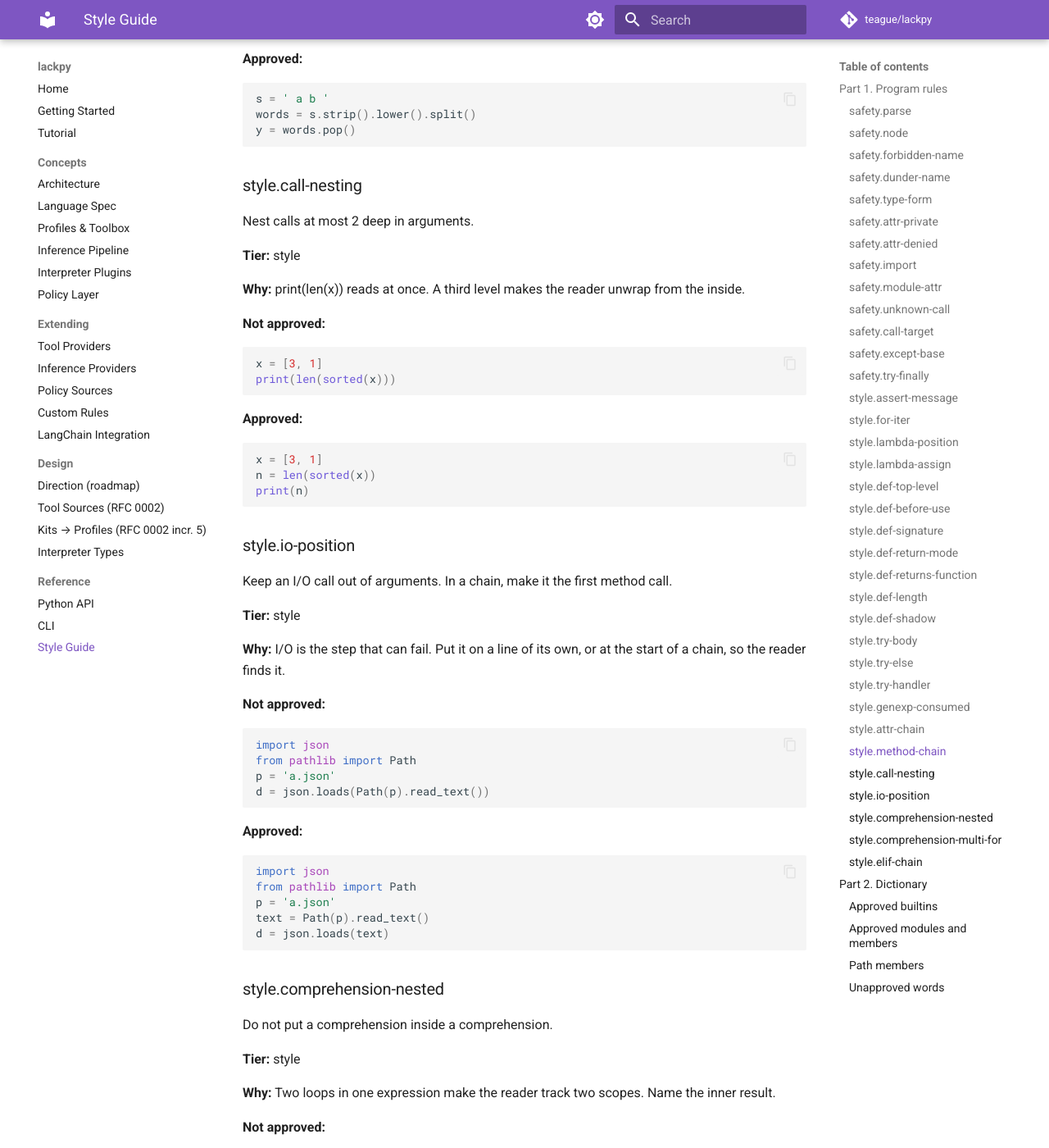
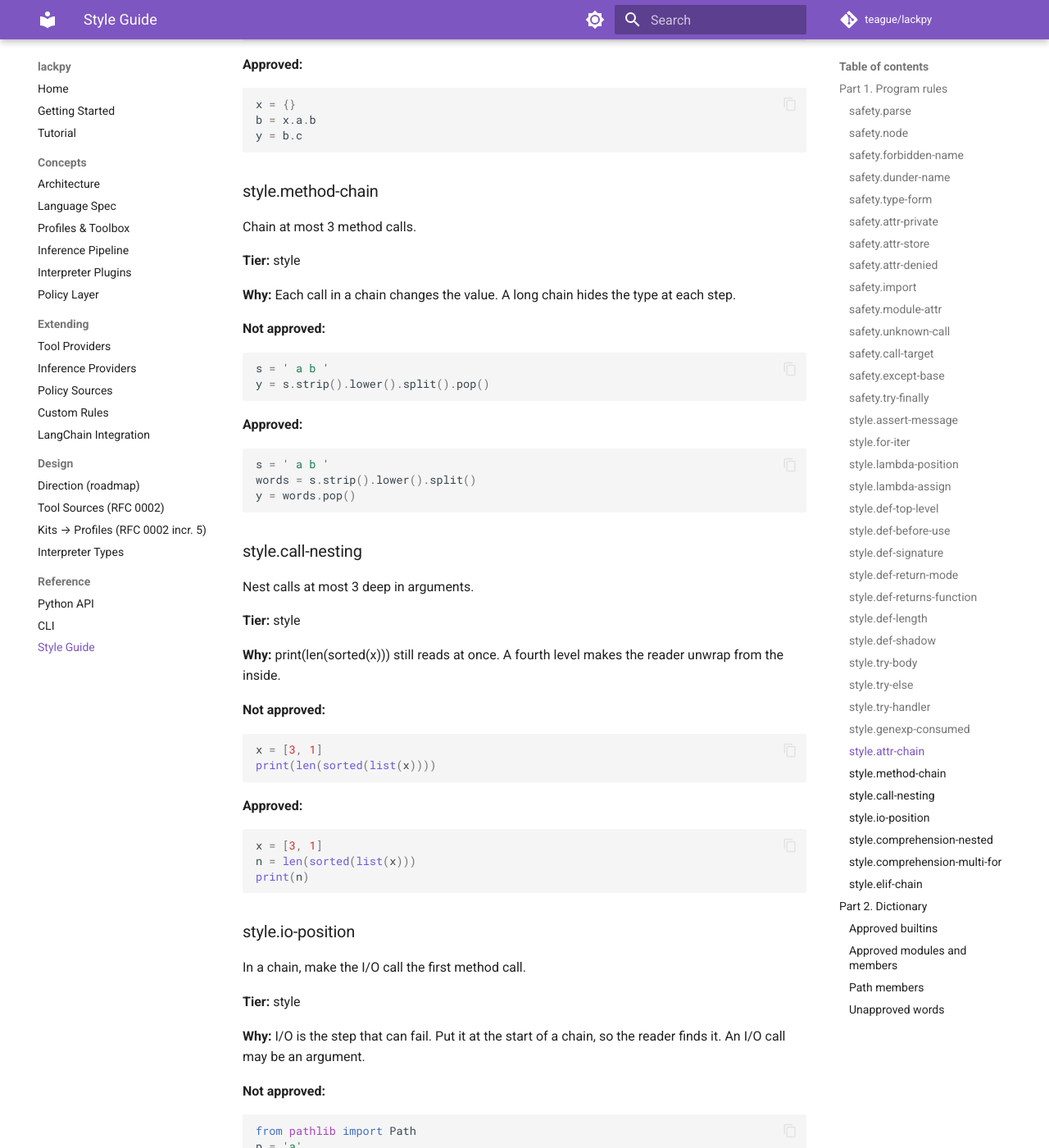
Before and after one commit to teaguesterling/lackpy, an MkDocs documentation site: the page built from docs/reference/style-guide.md, in a window 1280 px wide and 1400 px high, scrolled down 14901 px. Shown: the whole window at 82% size. Built offline with MkDocs 1.6.1 and Material for MkDocs 9.7.7, drawn with Linux system fonts in a browser that asks for light colours; comment, search, counter and statistics services are not loaded; some of the changed text lies outside the part shown.

Commit message:
lang: nesting to depth 3, I/O calls as arguments, no attribute stores (corpus: admitted 608 -> 615, structural 3030 -> 3372)
Retires the Plan 1 expectations that rejected depth-3 nesting and an I/O call used as an argument
(tests/lang/test_style_shape.py), per Teague's ruling. Chain-root half of style.io-position stays.
New safety rule safety.attr-store; two host-mutation programs added to test_waive_everything.

Co-Authored-By: Claude Sonnet 5.5 <noreply@anthropic.com>
Claude-Session: https://claude.ai/code/session_01SM9Rz4KCre34wobnTkmrfu

````diff
--- a/docs/reference/style-guide.md
+++ b/docs/reference/style-guide.md
@@ -130,6 +130,28 @@ name = 'a'.__class__
 
 ```python
 name = 'a'.upper()
+```
+
+### safety.attr-store
+
+Do not assign to or delete an attribute.
+
+**Tier:** safety
+
+**Why:** An attribute store on a class or object that the host passes in changes the host for every later program. A name is local to the program.
+
+**Not approved:**
+
+```python
+x = []
+x.y = 1
+```
+
+**Approved:**
+
+```python
+x = {}
+x['y'] = 1
 ```
 
 ### safety.attr-denied
@@ -736,52 +758,49 @@ y = words.pop()
 
 ### style.call-nesting
 
-Nest calls at most 2 deep in arguments.
+Nest calls at most 3 deep in arguments.
 
 **Tier:** style
 
-**Why:** print(len(x)) reads at once. A third level makes the reader unwrap from the inside.
+**Why:** print(len(sorted(x))) still reads at once. A fourth level makes the reader unwrap from the inside.
 
 **Not approved:**
 
 ```python
 x = [3, 1]
-print(len(sorted(x)))
+print(len(sorted(list(x))))
 ```
 
 **Approved:**
 
 ```python
 x = [3, 1]
-n = len(sorted(x))
+n = len(sorted(list(x)))
 print(n)
 ```
 
 ### style.io-position
 
-Keep an I/O call out of arguments. In a chain, make it the first method call.
+In a chain, make the I/O call the first method call.
 
 **Tier:** style
 
-**Why:** I/O is the step that can fail. Put it on a line of its own, or at the start of a chain, so the reader finds it.
+**Why:** I/O is the step that can fail. Put it at the start of a chain, so the reader finds it. An I/O call may be an argument.
 
 **Not approved:**
 
 ```python
-import json
 from pathlib import Path
-p = 'a.json'
-d = json.loads(Path(p).read_text())
+p = 'a'
+t = Path(p).read_text().read_text()
 ```
 
 **Approved:**
 
 ```python
-import json
 from pathlib import Path
-p = 'a.json'
-text = Path(p).read_text()
-d = json.loads(text)
+p = 'a'
+t = Path(p).read_text().strip()
 ```
 
 ### style.comprehension-nested
````
Also changed, not shown: 7 other files.
